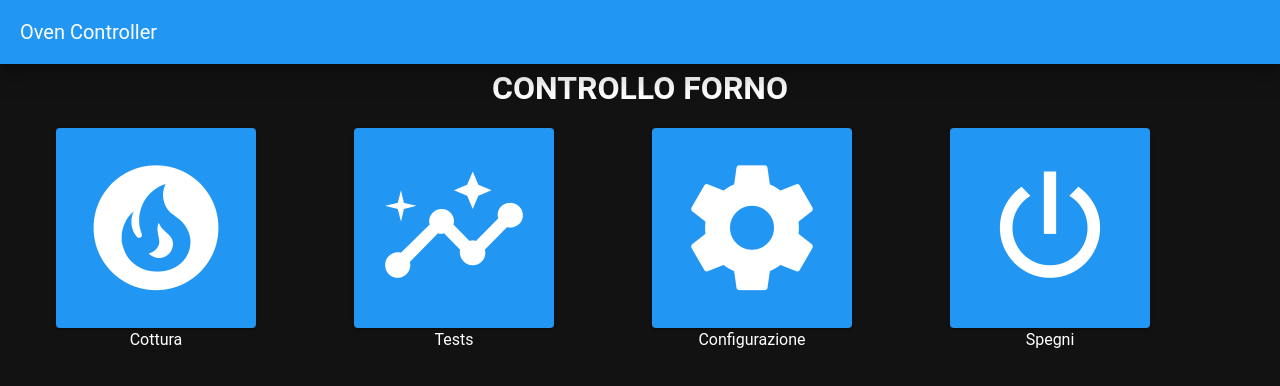
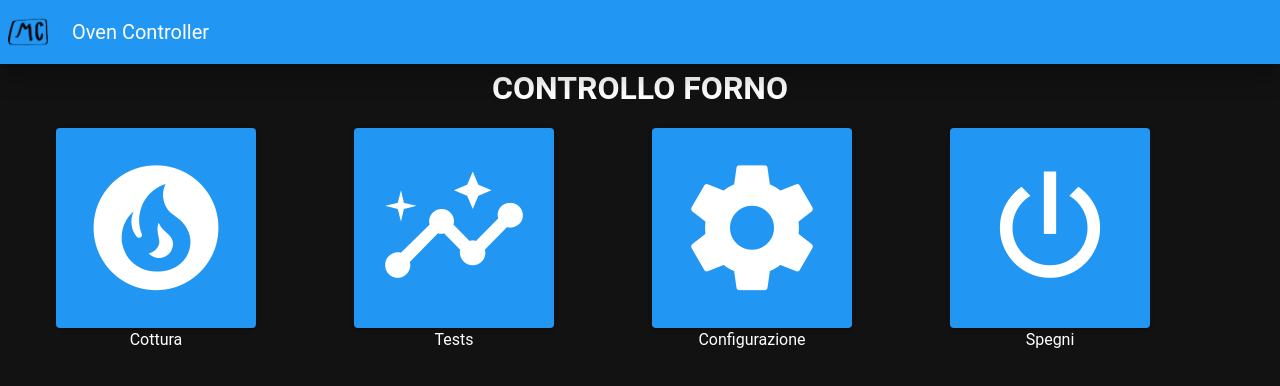
Before and after one commit to idalmasso/ovencontrol, a Vue app in the folder frontend/: page / in a window 1280 px wide. Shown: the top 386 px of the page. Built offline with nearby package versions, Linux system fonts and the light colour scheme.

Commit message:
feat: fix and icons

```diff
--- a/frontend/src/components/OvenProgram.vue
+++ b/frontend/src/components/OvenProgram.vue
@@ -47,7 +47,7 @@
 
 <script setup>
 import { ref, onBeforeUnmount, defineProps, onMounted } from "vue";
-import useAppStore from "@/store/app.js";
+import { useAppStore } from "@/store/app";
 import { Scatter } from "vue-chartjs";
 import {
   Chart as ChartJS,
--- a/frontend/src/layouts/default/AppBar.vue
+++ b/frontend/src/layouts/default/AppBar.vue
@@ -1,6 +1,13 @@
 <template>
   <v-app-bar :elevation="14" color="blue" dark>
-    <v-app-bar-title> Oven Controller </v-app-bar-title>
+    <v-app-bar-nav-icon @click="$router.push({ name: 'Home' })">
+      <img src="@/assets/logo.png" height="40px" contain
+    /></v-app-bar-nav-icon>
+    <v-app-bar-title>
+      <router-link style="text-decoration: none; color: inherit" to="/">
+        Oven Controller</router-link
+      >
+    </v-app-bar-title>
   </v-app-bar>
 </template>
 
```
Also changed, not shown: frontend/src/assets/logo.png (added), 1 other file (tests, documents, lock files or other folders).
